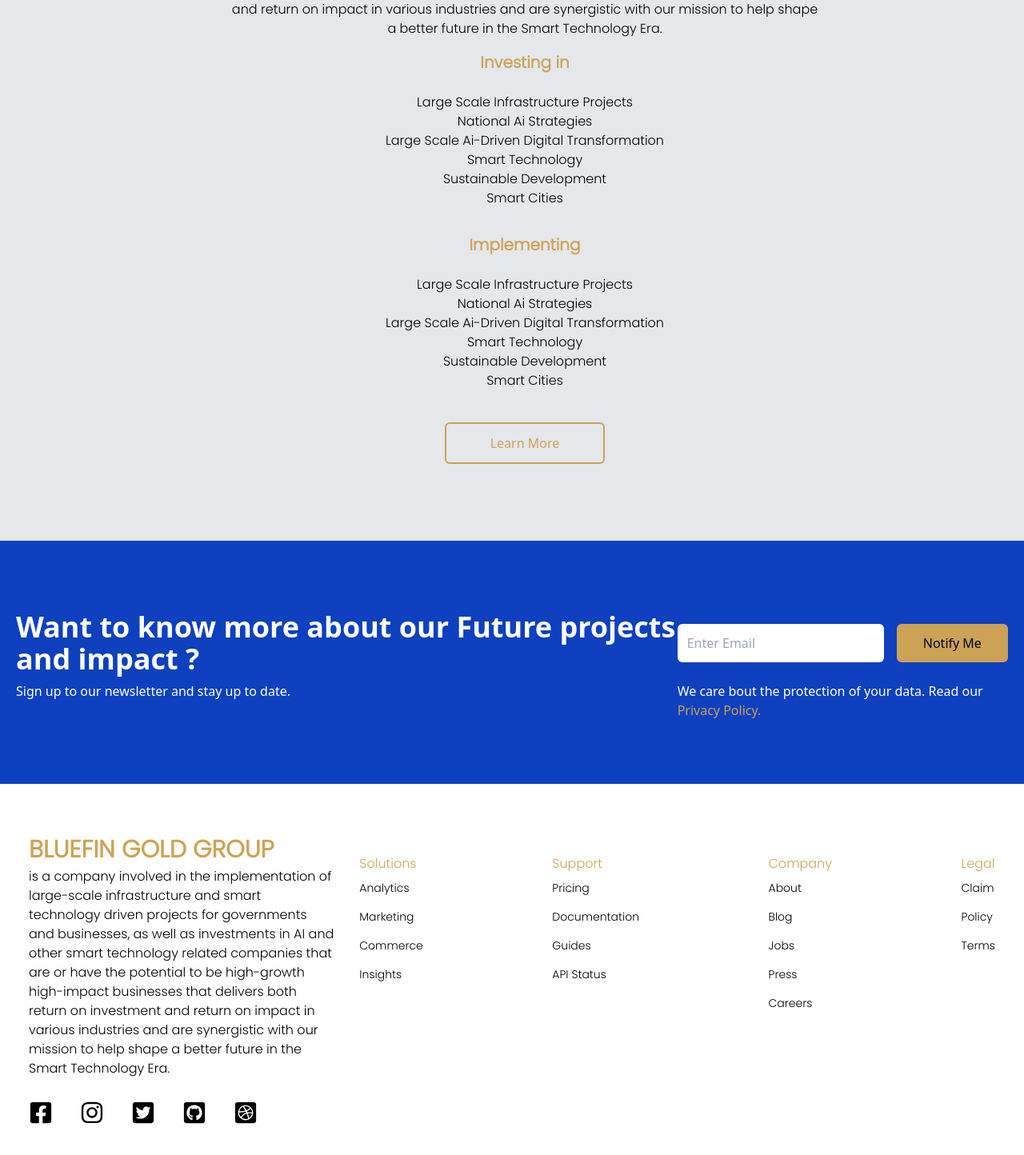
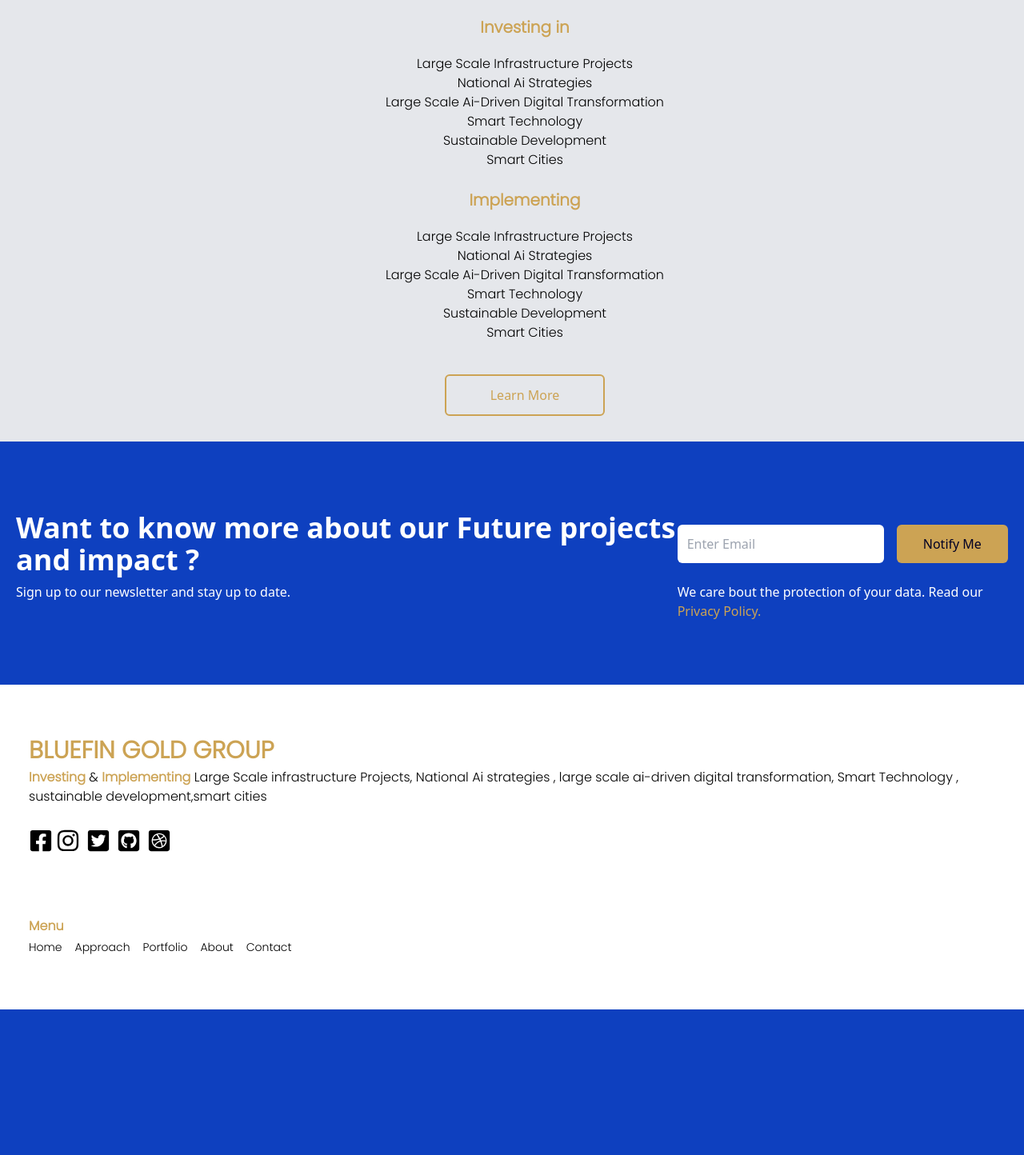
Before and after one commit to shaid-7908/blue_fin, a React (Vite) app: page / in a window 1280 px wide. Shown: the part 1016-2460 px from the top of the page at 80% size. After the commit the page ends 2278 px from the top, so only its background shows below. Built offline with nearby package versions, Linux system fonts and the light colour scheme.

Commit message:
Chagend hero background image width 3

```diff
--- a/package.json
+++ b/package.json
@@ -15,6 +15,7 @@
     "react": "^18.2.0",
     "react-dom": "^18.2.0",
     "react-icons": "^4.12.0",
+    "react-scroll": "^1.9.0",
     "react-simple-typewriter": "^5.0.1",
     "react-tsparticles": "^2.12.2",
     "swiper": "^11.0.5",
--- a/src/App.jsx
+++ b/src/App.jsx
@@ -18,6 +18,7 @@ function App() {
     <>
       <Particles1 />
       <div className="container1">
+
         <div className="container2">
           <Navbar />
           <Hero />
--- a/src/Components/About.jsx
+++ b/src/Components/About.jsx
@@ -3,7 +3,7 @@ import { motion } from "framer-motion";
 
 function About() {
   return (
-    <div className="w-full z-50 bg-gray-200  py-16 px-4">
+    <div className="w-full z-50 bg-gray-200 lg:py-1  py-16 px-4" id="about">
       <div className="max-w-[1240px] mx-auto flex justify-center items-center">
         <div className="flex flex-col  justify-center md:w-[60%] items-center  md:ml-8">
           <motion.p
@@ -11,7 +11,7 @@ function About() {
             viewport={{ once: true }}
             whileInView={{ opacity: 1, y: 0, amount: 0.5 }}
             transition={{ duration: 0.5 }}
-            className="md:text-4xl sm:text-3xl text-2xl font-semibold py-2 text-gold-theme font-popins "
+            className="md:text-4xl sm:text-3xl text-2xl font-semibold py-2 lg:py-1 text-gold-theme font-popins "
           >
             About Us
           </motion.p>
@@ -21,7 +21,7 @@ function About() {
             viewport={{ once: true }}
             whileInView={{ opacity: 1, y: 0, amount: 0.5 }}
             transition={{ duration: 0.5, delay: 0.2 }}
-            className="text-black font-popins text-center"
+            className="text-black font-popins text-center my-4"
           >
             <span className="text-gold-theme">BLUEFIN GOLD GROUP</span> is a
             company involved in the implementation of{" "}
@@ -38,14 +38,14 @@ function About() {
 
         </div>
       </div>
-      <div className="max-w-[1240px] mx-auto flex justify-center items-center my-2 ">
+      <div className="max-w-[1240px] mx-auto flex justify-center items-center my-2 lg:my-1">
         <div className="flex flex-col justify-center items-center md:w-[60%] md:ml-8">
           <motion.p
             initial={{ opacity: 0, y: 40 }}
             viewport={{ once: true }}
             whileInView={{ opacity: 1, y: 0, amount: 0.5 }}
             transition={{ duration: 0.5 }}
-            className="md:text-xl sm:text-xl text-2xl font-semibold py-2 text-gold-theme font-popins "
+            className="md:text-xl sm:text-xl text-2xl font-semibold py-2 lg:py-1 text-gold-theme font-popins "
           >
             Investing in
           </motion.p>
@@ -105,14 +105,14 @@ function About() {
           </motion.button>
         </div> */}
       </div>
-      <div className="max-w-[1240px] mx-auto flex justify-center items-center my-2 ">
+      <div className="max-w-[1240px] mx-auto flex justify-center items-center my-2 lg:my-1">
         <div className="flex flex-col justify-center md:w-[60%] items-center  md:ml-8">
           <motion.p
             initial={{ opacity: 0, y: 40 }}
             viewport={{ once: true }}
             whileInView={{ opacity: 1, y: 0, amount: 0.5 }}
             transition={{ duration: 0.5 }}
-            className="md:text-xl sm:text-xl text-2xl font-semibold py-2 text-gold-theme font-popins "
+            className="md:text-xl sm:text-xl text-2xl font-semibold py-2 lg:py-1 text-gold-theme font-popins "
           >
             Implementing
           </motion.p>
--- a/src/Components/Footer.jsx
+++ b/src/Components/Footer.jsx
@@ -6,46 +6,67 @@ import {
   FaInstagram,
   FaTwitterSquare,
 } from "react-icons/fa";
+import { Link } from "react-scroll";
 
 function Footer() {
   return (
-    <div className="max-w-[1240px] mx-auto py-16 px-4 grid lg:grid-cols-3 gap-8 text-black font-popins">
+    <div className="max-w-[1240px] mx-auto py-16 px-4 grid lg:flex-col gap-8 text-black font-popins">
       <div>
         <h1 className="w-full text-3xl font-bold text-gold-theme">
           BLUEFIN GOLD GROUP{" "}
         </h1>
 
         <p className="py-1">
-          is a company involved in the implementation of large-scale
-          infrastructure and smart technology driven projects for governments
-          and businesses, as well as investments in AI and other smart
-          technology related companies that are or have the potential to be
-          high-growth high-impact businesses that delivers both return on
-          investment and return on impact in various industries and are
-          synergistic with our mission to help shape a better future in the
-          Smart Technology Era.
+          <span className="font-semibold text-gold-theme">Investing</span> &{" "}
+          <span className="font-semibold text-gold-theme">Implementing</span>{" "}
+          <span>Large Scale infrastructure Projects</span>,{" "}
+          <span>National Ai strategies </span>,{" "}
+          <span>large scale ai-driven digital transformation</span>,{" "}
+          <span>Smart Technology </span>, <span>sustainable development</span>,
+          <span>smart cities</span>
         </p>
 
-
-        <div className="flex justify-between md:w-[75%] my-6 text-black">
+        <div className="flex lg:justify-start justify-between md:w-[75%] my-6 text-black">
           <FaFacebookSquare size={30} />
-          <FaInstagram size={30} />
-          <FaTwitterSquare size={30} />
-          <FaGithubSquare size={30} />
-          <FaDribbbleSquare size={30} />
+          <FaInstagram size={30} className="lg:mx-1" />
+          <FaTwitterSquare size={30} className="lg:mx-1" />
+          <FaGithubSquare size={30} className="lg:mx-1" />
+          <FaDribbbleSquare size={30} className="lg:mx-1" />
         </div>
       </div>
-      <div className="lg:col-span-2 flex justify-between mt-6">
-        <div>
-          <h6 className="font-medium text-gold-theme">Solutions</h6>
-          <ul>
-            <li className="py-2 text-sm">Analytics</li>
-            <li className="py-2 text-sm">Marketing</li>
-            <li className="py-2 text-sm">Commerce</li>
-            <li className="py-2 text-sm">Insights</li>
+      <hr/>
+        <div className="lg:col-span-2 flex justify-between mt-6">
+        <div className="text-left md:flex-col md:items-start">
+          <h1 className="font-bold text-gold-theme">Menu</h1>
+          <ul className="lg:flex">
+            <Link to="hero" spy={true} smooth={true} offset={0} duration={500}>
+              <li className="md:pr-2 py-1 text-sm cursor-pointer hover:text-gold-theme">
+                Home{" "}
+              </li>
+            </Link>
+            <li className="md:pr-2 lg:pl-2 py-1 text-sm cursor-pointer hover:text-gold-theme">
+              Approach
+            </li>
+            <li className="md:pr-2 lg:pl-2 py-1 text-sm cursor-pointer hover:text-gold-theme">
+              Portfolio
+            </li>
+            <Link
+              to="about"
+              spy={true}
+              smooth={true}
+              offset={50}
+              duration={500}
+            >
+              <li className="md:pr-2 lg:pl-2 py-1 text-sm cursor-pointer hover:text-gold-theme">
+                About
+              </li>
+            </Link>
+            <li className="md:pr-2 lg:pl-2 py-1 text-sm cursor-pointer hover:text-gold-theme">
+              Contact
+            </li>
           </ul>
         </div>
-        <div>
+        {/* <div>
           <h6 className="font-medium text-gold-theme">Support</h6>
           <ul>
             <li className="py-2 text-sm">Pricing</li>
@@ -53,8 +74,8 @@ function Footer() {
             <li className="py-2 text-sm">Guides</li>
             <li className="py-2 text-sm">API Status</li>
           </ul>
-        </div>
-        <div>
+        </div> */}
+        {/* <div>
           <h6 className="font-medium text-gold-theme">Company</h6>
           <ul>
             <li className="py-2 text-sm">About</li>
@@ -63,16 +84,17 @@ function Footer() {
             <li className="py-2 text-sm">Press</li>
             <li className="py-2 text-sm">Careers</li>
           </ul>
-        </div>
-        <div>
+        </div> */}
+        {/* <div>
           <h6 className="font-medium text-gold-theme">Legal</h6>
           <ul>
             <li className="py-2 text-sm">Claim</li>
             <li className="py-2 text-sm">Policy</li>
             <li className="py-2 text-sm">Terms</li>
           </ul>
-        </div>
+        </div> */}
       </div>
+
     </div>
   );
 }
--- a/src/Components/Navbar.jsx
+++ b/src/Components/Navbar.jsx
@@ -1,6 +1,7 @@
 import { useState } from "react";
 import { AiOutlineClose, AiOutlineMenu } from "react-icons/ai";
 import logo from "../assets/blue_logo.png";
+import { Link } from "react-scroll";
 import { motion } from "framer-motion";
 
 function Navbar() {
@@ -24,10 +25,14 @@ function Navbar() {
         transition={{ duration: 0.4 }}
         className="hidden md:flex md:font-semibold"
       >
-        <li className="p-4 cursor-pointer hover:text-gold-theme">Home </li>
+        <Link to="hero" spy={true} smooth={true} offset={0} duration={500}>
+          <li className="p-4 cursor-pointer hover:text-gold-theme">Home </li>
+        </Link>
         <li className="p-4 cursor-pointer hover:text-gold-theme">Approach</li>
         <li className="p-4 cursor-pointer hover:text-gold-theme">Portfolio</li>
-        <li className="p-4 cursor-pointer hover:text-gold-theme">About</li>
+        <Link to="about" spy={true} smooth={true} offset={0} duration={500}>
+          <li className="p-4 cursor-pointer hover:text-gold-theme">About</li>
+        </Link>
         <li className="p-4 cursor-pointer hover:text-gold-theme">Contact</li>
       </motion.ul>
       <div onClick={handleNav} className="block md:hidden text-gold-theme">
@@ -43,11 +48,35 @@ function Navbar() {
         <h1 className="w-full text-2xl font-bold text-gold-theme m-4 ">
           BLUEFIN GOLD GROUP
         </h1>
-        <li className="p-4 border-b border-gray-100">Home</li>
-        <li className="p-4 border-b border-gray-100">Company</li>
-        <li className="p-4 border-b border-gray-100">Resources</li>
-        <li className="p-4 border-b border-gray-100">About</li>
-        <li className="p-4">Contact</li>
+        <Link
+          to="hero"
+          spy={true}
+          smooth={true}
+          offset={50}
+          duration={500}
+          onClick={handleNav}
+        >
+          <li className="p-4 border-b border-gray-100">Home</li>
+        </Link>
+        <li className="p-4 border-b border-gray-100" onClick={handleNav}>
+          Company
+        </li>
+        <li className="p-4 border-b border-gray-100" onClick={handleNav}>
+          Resources
+        </li>
+        <Link
+          to="about"
+          spy={true}
+          smooth={true}
+          offset={0}
+          duration={500}
+          onClick={handleNav}
+        >
+          <li className="p-4 border-b border-gray-100">About</li>
+        </Link>
+        <li className="p-4" onClick={handleNav}>
+          Contact
+        </li>
       </ul>
     </div>
   );
--- a/src/index.css
+++ b/src/index.css
@@ -43,11 +43,12 @@ body{
 
 /* Thumb (the draggable handle) */
 ::-webkit-scrollbar-thumb {
-  background: #ffffff; /* Change the color of the thumb */
+
+  background: #0e40bf; /* Change the color of the thumb */
   border-radius: 5px; /* Rounded corners for the thumb */
 }
 
 /* Handle on hover */
 ::-webkit-scrollbar-thumb:hover {
-  background: #0e40bf; /* Change the color of the thumb on hover */
+  background: #ffffff; /* Change the color of the thumb on hover */
 }
```
Also changed, not shown: src/Components/Hero.jsx (+4 -3 lines), 1 other file (tests, documents, lock files or other folders).
